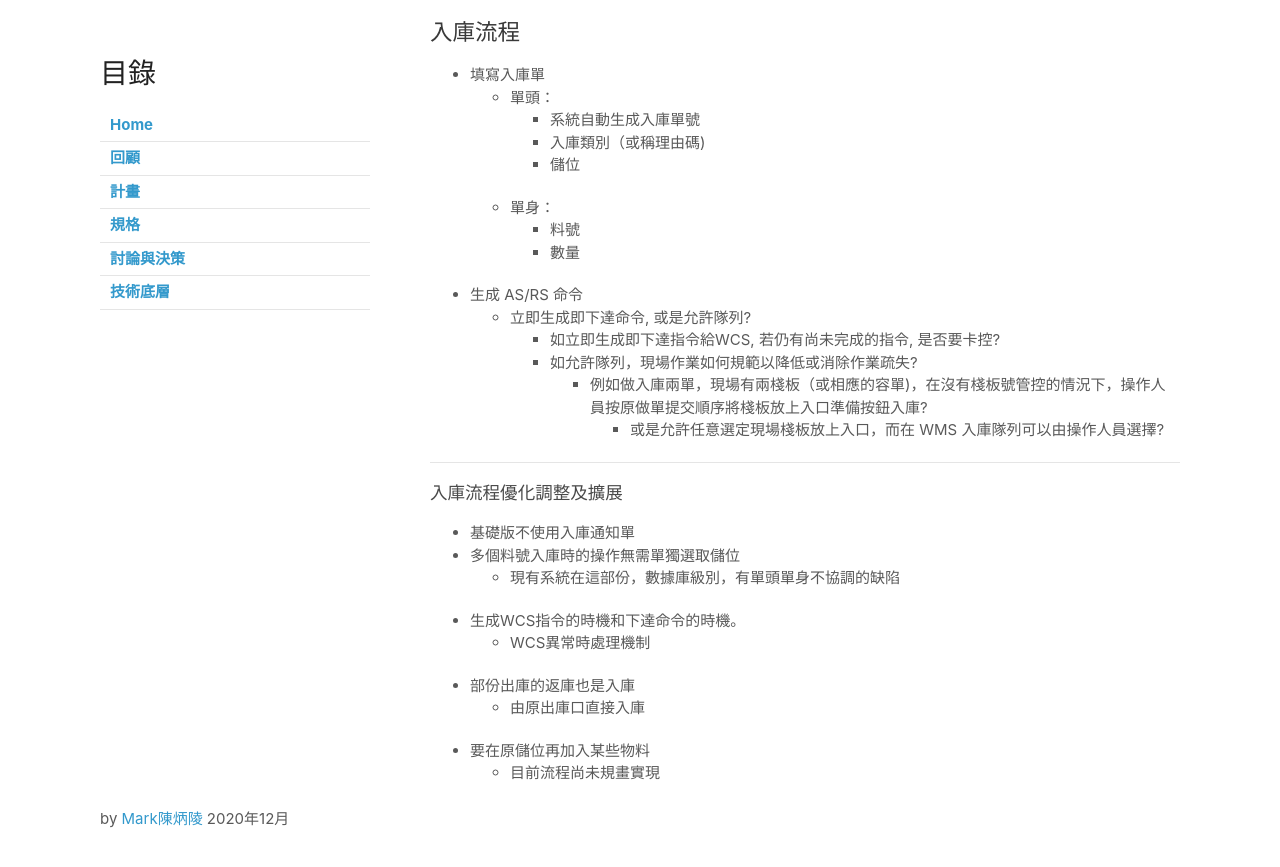
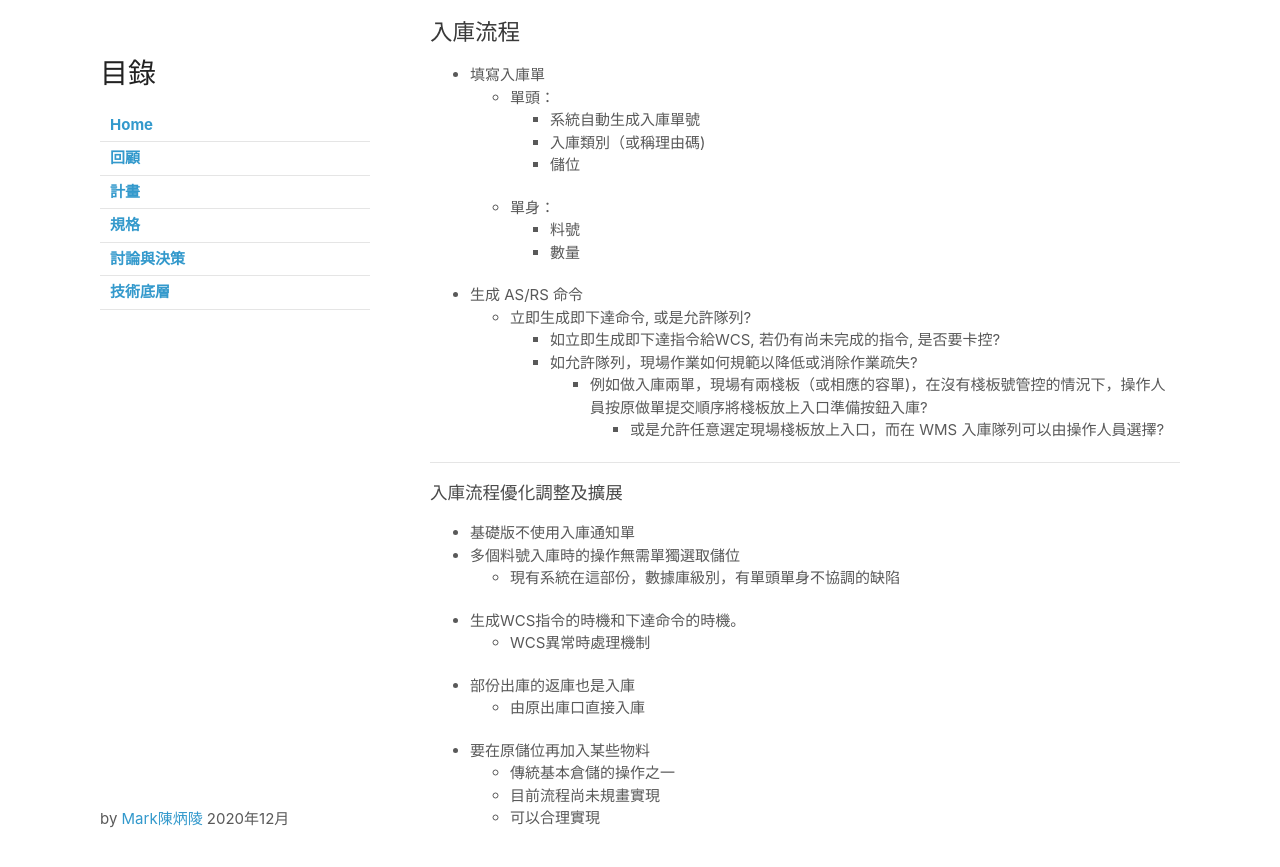
Before and after one commit to dreamaitek/p003, a Jekyll site: the page built from spec.md, in a window 1280 px wide and 900 px high, scrolled down 615 px. Shown: the top 867 px of the window. Built offline with Jekyll 4.4.1, drawn with Linux system fonts in a browser that asks for light colours; our own code applies the rules of GitHub Pages for plain Markdown files.

Commit message:
Update spec.md

```diff
--- a/spec.md
+++ b/spec.md
@@ -52,4 +52,6 @@ layout: default
 - 部份出庫的返庫也是入庫
   - 由原出庫口直接入庫
 - 要在原儲位再加入某些物料
+  - 傳統基本倉儲的操作之一
   - 目前流程尚未規畫實現
+  - 可以合理實現
```
